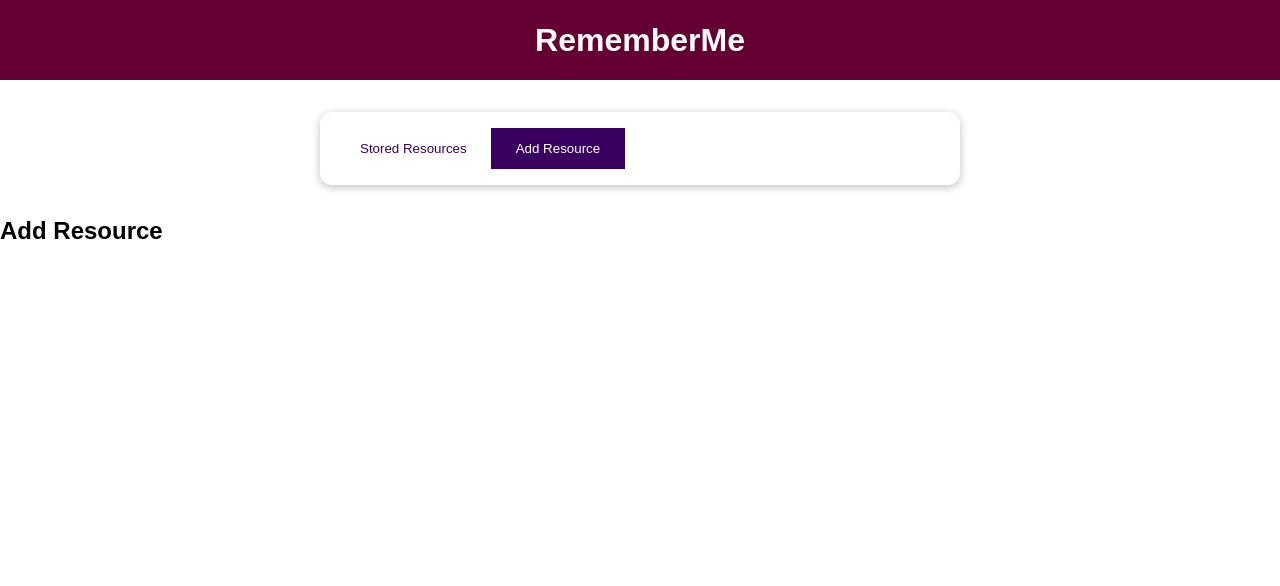
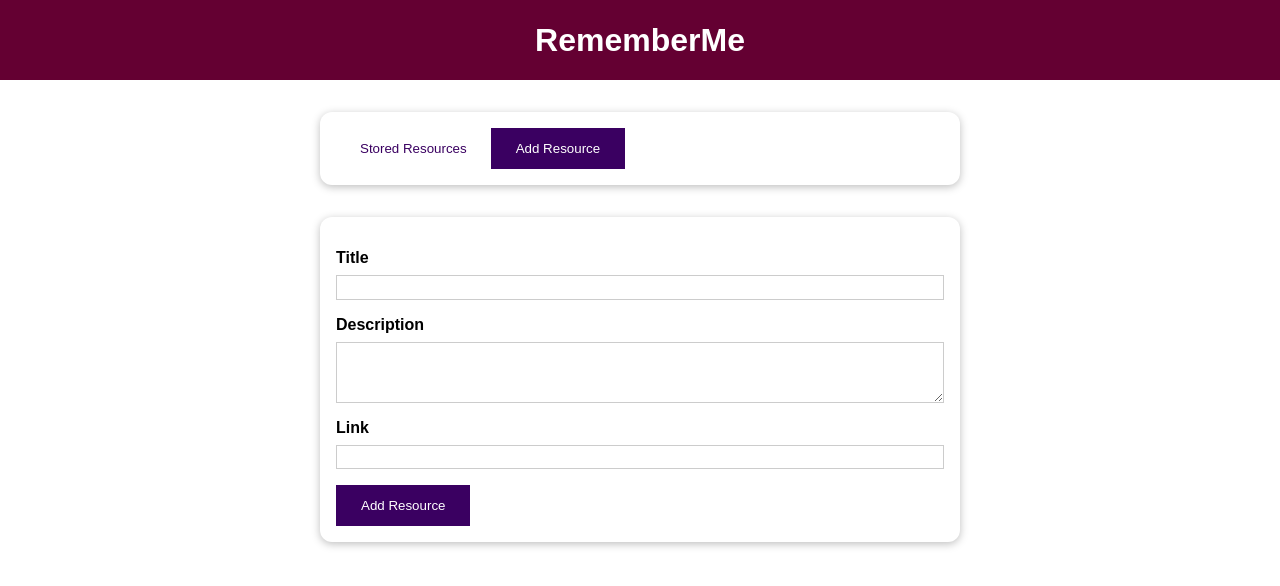
Before and after one commit to gadekd/Remember_Resources_Test_App, a Vue app: page / in a window 1280 px wide. Both pictures are taken after a click on the button "Add Resource". Shown: the top 586 px of the page. Built offline with nearby package versions, Linux system fonts and the light colour scheme.

Commit message:
debug and adding resources form

```diff
--- a/src/components/UI/BaseButton.vue
+++ b/src/components/UI/BaseButton.vue
@@ -1,12 +1,12 @@
 <template>
-    <button :type="type" :class="mode">
+    <button :class="mode">
         <slot></slot>
     </button>
 </template>
 
 <script>
 export default {
-    props: ['type', 'mode']
+    props: ['mode']
 }
 </script>
 
--- a/src/components/learning-resources/AddResource.vue
+++ b/src/components/learning-resources/AddResource.vue
@@ -1,7 +1,62 @@
 <template>
-    <h2>Add Resource</h2>
+  <base-card>
+        <form @submit.prevent="submitData">
+            <div class="form-control">
+                <label for="title">Title</label>
+                <input id="title" name="title" type="text" ref="titleInput" />
+            </div>
+            <div class="form-control">
+                <label for="description">Description</label>
+                <textarea id="description" name="description" rows="3" ref="descInput"></textarea>
+            </div>
+            <div class="form-control">
+                <label for="link">Link</label>
+                <input id="link" name="link" type="url" ref="linkInput" />
+            </div>
+            <div>
+                <base-button type="submit">Add Resource</base-button>
+            </div>
+        </form>
+    </base-card>
 </template>
 
 <script>
+export default {
+    inject: ['addResource'],
+    methods: {
+        submitData() {
+            const enteredTitle = this.$refs.titleInput.value;
+            const enteredDesc = this.$refs.descInput.value;
+            const enteredLink = this.$refs.linkInput.value;
 
+            this.addResource(enteredTitle, enteredDesc, enteredLink);
+        }
+    }
+}
 </script>
+
+<style scoped>
+label {
+    font-weight: bold;
+    display: block;
+    margin-bottom: 0.5rem;
+}
+
+input, textarea {
+    display: block;
+    width: 100%;
+    font: inherit;
+    padding: 0.15rem;
+    border: 1px solid #ccc;
+}
+
+input:focus, textarea:focus {
+    outline: none;
+    border-color: #3a0061;
+    background-color: #f7ebff;
+}
+
+.form-control {
+    margin: 1rem 0;
+}
+</style>
--- a/src/components/learning-resources/TheResources.vue
+++ b/src/components/learning-resources/TheResources.vue
@@ -4,7 +4,9 @@
         <base-button @click="setSelectedTab('add-resource')" :mode="addResButtonMode">Add Resource</base-button>
     </base-card>
 
-    <component :is="selectedTab"></component>
+    <keep-alive>
+        <component :is="selectedTab"></component>
+    </keep-alive>
 </template>
 
 <script>
@@ -18,7 +20,7 @@
     },
     data() {
         return {
-            selectedTab: 'stored-resource',
+            selectedTab: 'stored-resources',
             storedResources: [
                 {
                 id: 'official-guide',
@@ -37,7 +39,8 @@
     },
     provide() {
        return {
-        resources: this.storedResources
+        resources: this.storedResources,
+        addResource: this.addResource
        };
     },
     computed: {
@@ -51,6 +54,17 @@
     methods: {
         setSelectedTab(tab) {
             this.selectedTab = tab;
+        },
+        addResource(title, description, link) {
+            const newResource = {
+                id: new Date().toISOString(),
+                title: title,
+                description: description,
+                link: link
+            };
+
+            this.storedResources.unshift(newResource);
+            this.selectedTab = 'stored-resources';
         }
     }
 }
```
